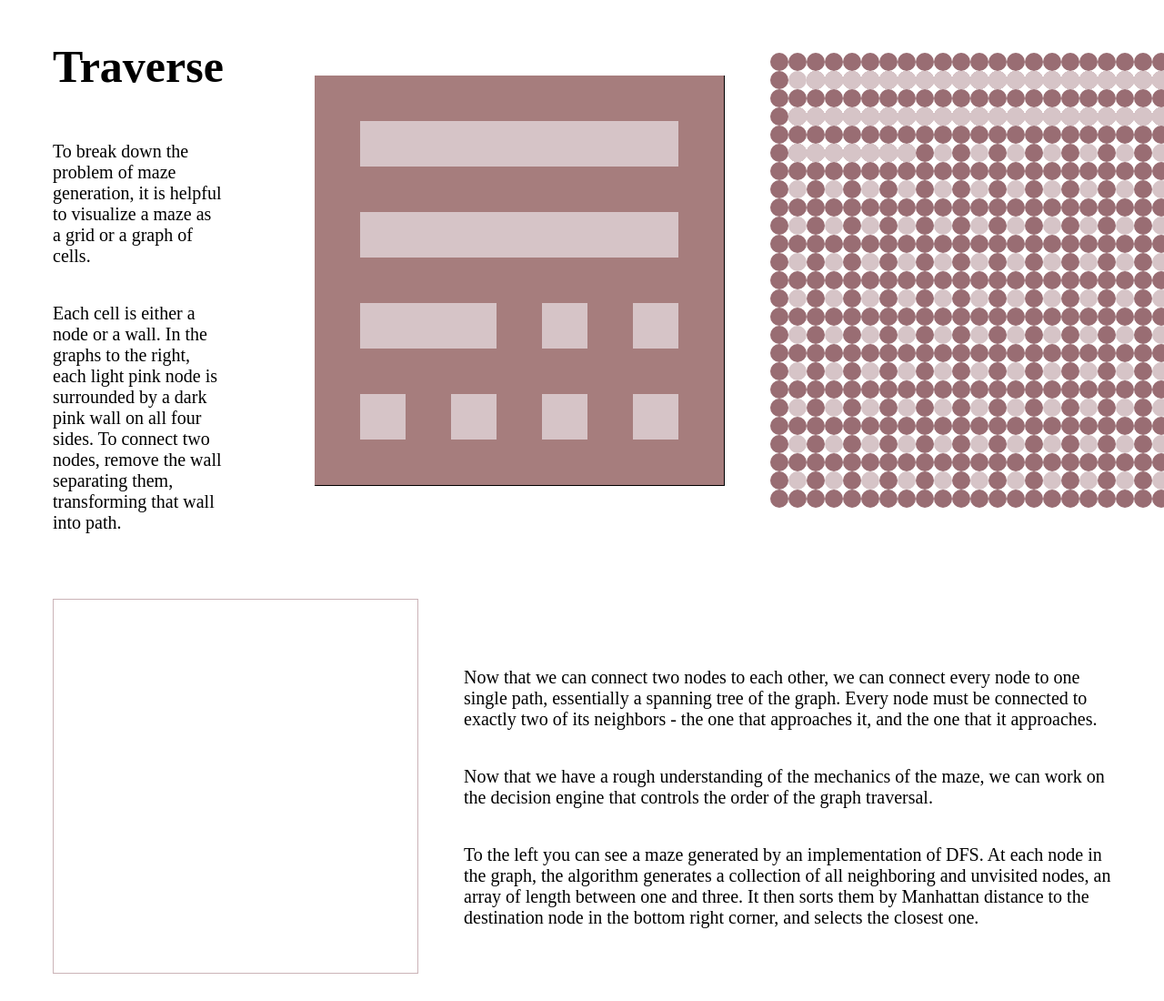
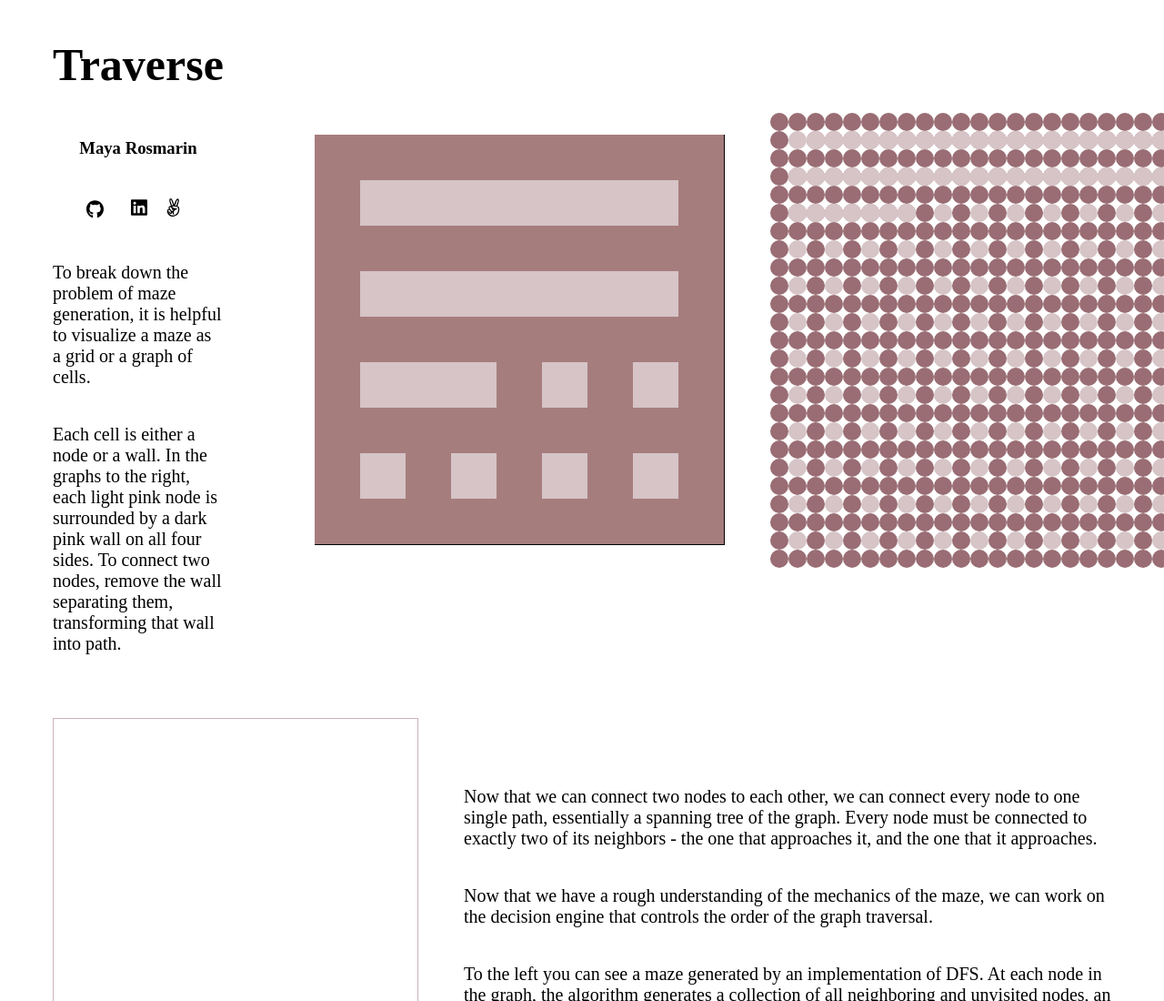
Before and after one commit to maya-rosmarin/traverse, a website built with webpack: page index.html in a window 1280 px wide. Shown: the top 1100 px of the page at 91% size. Built offline with Linux system fonts and the light colour scheme; a web font is replaced by a local one.

Commit message:
Add contact information

```diff
--- a/application.css
+++ b/application.css
@@ -132,3 +132,23 @@ body {
   flex-direction: column;
   align-items: center;
 }
+
+.contact {
+  size: 5px;
+  color: #B7979C;
+  height: 20px;
+  margin-left: 10px;
+  margin-right: 10px;
+}
+
+.contact-list {
+  display: flex;
+  flex-direction: row;
+  align-items: center;
+  justify-content: space-between;
+  padding: 10px;
+  margin-right: 20px;
+}
+
+#github {
+}
--- a/index.html
+++ b/index.html
@@ -12,6 +12,12 @@
     <div class="exp-and-maze">
       <div class="explanation-block">
         <h1>Traverse</h1>
+        <h3>Maya Rosmarin</h3>
+        <ul class="contact-list">
+          <a class="contact" href="https://github.com/maya-rosmarin"><img class="contact" id="github" src="./img/github.svg"/></a>
+          <a href="https://www.linkedin.com/in/maya-rosmarin-170794b5/"><img class="contact" src="./img/linkedin.svg"/></a>
+          <a href="https://angel.co/maya-rosmarin"><img class="contact" src="./img/angellist.svg"/></a>
+        </ul>
         <p class="explanation">To break down the problem of maze generation, it is helpful to visualize a maze as a grid or a graph of cells.</p>
         <p class="explanation">Each cell is either a node or a wall. In the graphs to the right, each light pink node is surrounded by a dark pink wall on all four sides. To connect two nodes, remove the wall separating them, transforming that wall into path.</p>
     </div>
```
Also changed, not shown: maze_generators/prims.js (+28 -0 lines), dist/bundle.js, img/angellist.svg (added), img/github.svg (added), img/linkedin.svg (added), 1 other file.
